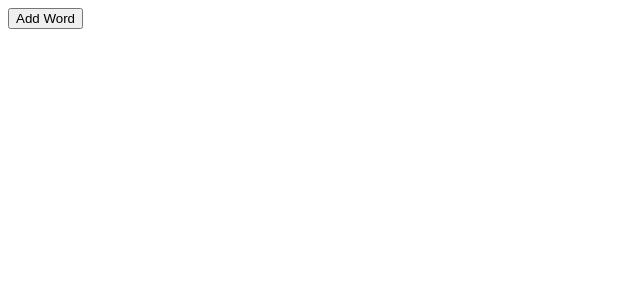
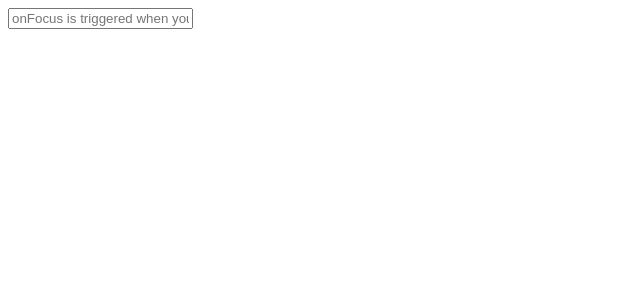
Before and after one commit to hido02/my-react, a React (Create React App) app: page / in a window 1280 px wide. Shown: the top 300 px of the page, without its empty margins (0-640 px from the left). Built offline with nearby package versions, Linux system fonts and the light colour scheme.

Commit message:
feat: onFocus 이벤트

```diff
--- a/src/App.js
+++ b/src/App.js
@@ -1,22 +1,22 @@
 import React, { useState } from 'react';
 
-function YourComponent() {
-  const [words, setWords] = useState([]);
-
-  const handleClick = () => {
-    setWords(prevWords => [...prevWords, 'marklar']);
-  };
+function App() {
+  function Example() {
+    return (
+      <input
+        onFocus={(e) => {
+          console.log('Focused on input');
+        }}
+        placeholder="onFocus is triggered when you click this input."
+      />
+    )
+  }
 
   return (
-    <div>
-      <button onClick={handleClick}>Add Word</button>
-      <ul>
-        {words.map((word, index) => (
-          <li key={index}>{word}</li>
-        ))}
-      </ul>
-    </div>
+    <>
+    <Example />
+    </>
   );
 }
 
-export default YourComponent;
+export default App;
```
